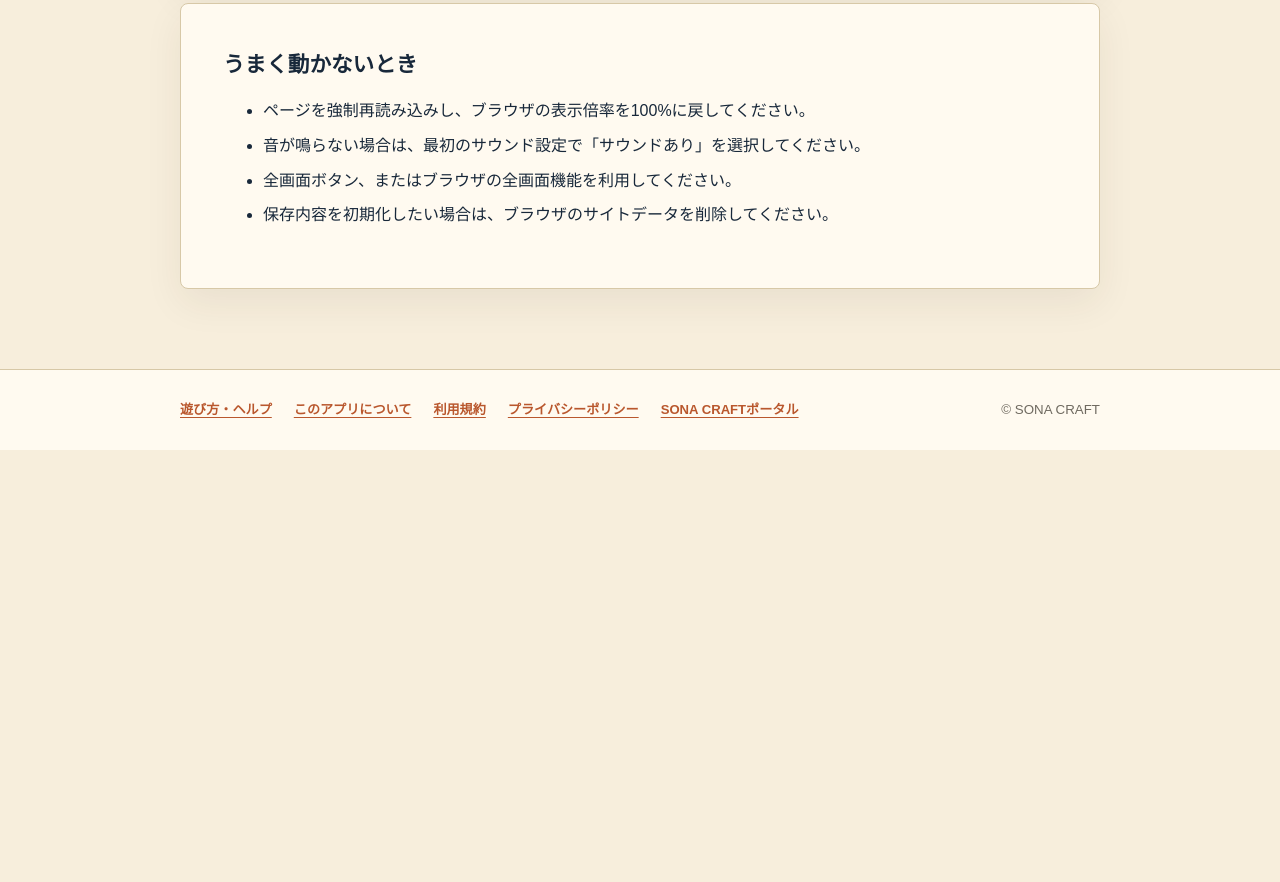
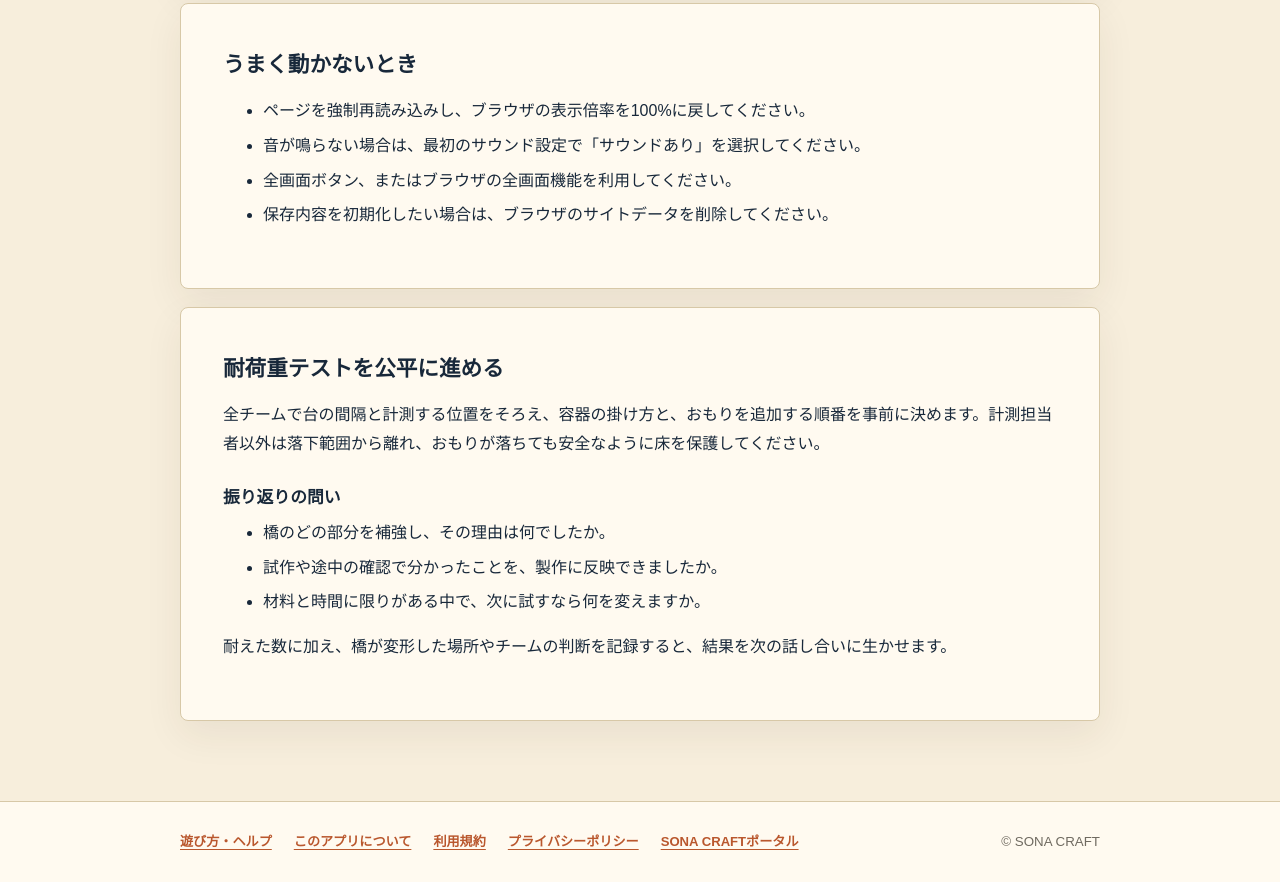
Before and after one commit to chueler-arch/straw-bridge-web, a plain HTML site: page public/how-to-play.html in a window 1280 px wide. Shown: the part 1807-2689 px from the top of the page. Before the commit the page ends 2257 px from the top, so only its background shows below. Drawn offline with Linux system fonts and the light colour scheme.

Commit message:
Improve practical usage guidance

```diff
--- a/public/how-to-play.html
+++ b/public/how-to-play.html
@@ -12,7 +12,8 @@
     <section class="legal-card"><h2>画面とタイマーの操作</h2><ul><li>画面下部の「前へ」「次へ」、または左右の矢印キーでスライドを移動できます。</li><li>右上のボタンで言語、サウンド、全画面表示を切り替えられます。</li><li>タイマーは「スタート」で開始し、同じボタンで一時停止できます。</li><li>丸い矢印ボタンで設定時間へ戻し、「＋30秒」でテスト用に30秒進められます。</li><li>タイマー終了時は連続ホイッスル、製作中の案内時は単発ホイッスルが鳴ります。</li></ul></section>
     <section class="legal-card"><h2>安全に実施するために</h2><ul><li>ハサミを持って歩かず、使用後は机の決めた場所へ戻してください。</li><li>耐荷重テスト中は中央の容器以外に触れず、橋の下やおもりの落下範囲へ手足を入れないでください。</li><li>計測担当者を決め、おもりは一つずつ静かに追加してください。</li><li>参加者全員が見やすく、安全に移動できる会場配置にしてください。</li></ul></section>
     <section class="legal-card"><h2>うまく動かないとき</h2><ul><li>ページを強制再読み込みし、ブラウザの表示倍率を100%に戻してください。</li><li>音が鳴らない場合は、最初のサウンド設定で「サウンドあり」を選択してください。</li><li>全画面ボタン、またはブラウザの全画面機能を利用してください。</li><li>保存内容を初期化したい場合は、ブラウザのサイトデータを削除してください。</li></ul></section>
-  </main>
+  <section class="legal-card"><h2>耐荷重テストを公平に進める</h2><p>全チームで台の間隔と計測する位置をそろえ、容器の掛け方と、おもりを追加する順番を事前に決めます。計測担当者以外は落下範囲から離れ、おもりが落ちても安全なように床を保護してください。</p><h3>振り返りの問い</h3><ul><li>橋のどの部分を補強し、その理由は何でしたか。</li><li>試作や途中の確認で分かったことを、製作に反映できましたか。</li><li>材料と時間に限りがある中で、次に試すなら何を変えますか。</li></ul><p>耐えた数に加え、橋が変形した場所やチームの判断を記録すると、結果を次の話し合いに生かせます。</p></section>
+</main>
   <footer class="legal-footer"><div class="legal-footer-inner"><nav><a href="how-to-play.html">遊び方・ヘルプ</a><a href="about.html">このアプリについて</a><a href="terms.html">利用規約</a><a href="privacy.html">プライバシーポリシー</a><a href="https://portal.sona-craft.com/">SONA CRAFTポータル</a></nav><small>© SONA CRAFT</small></div></footer>
 </body>
 </html>
```
